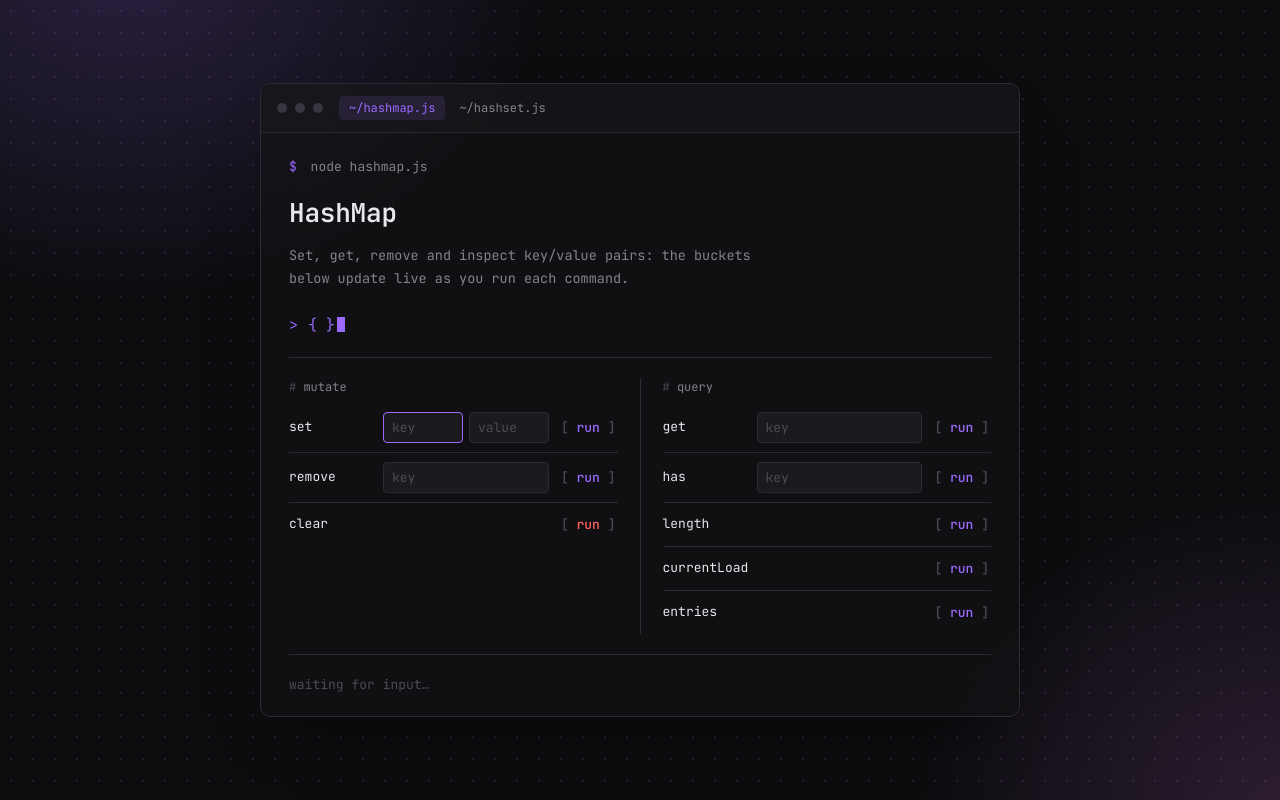
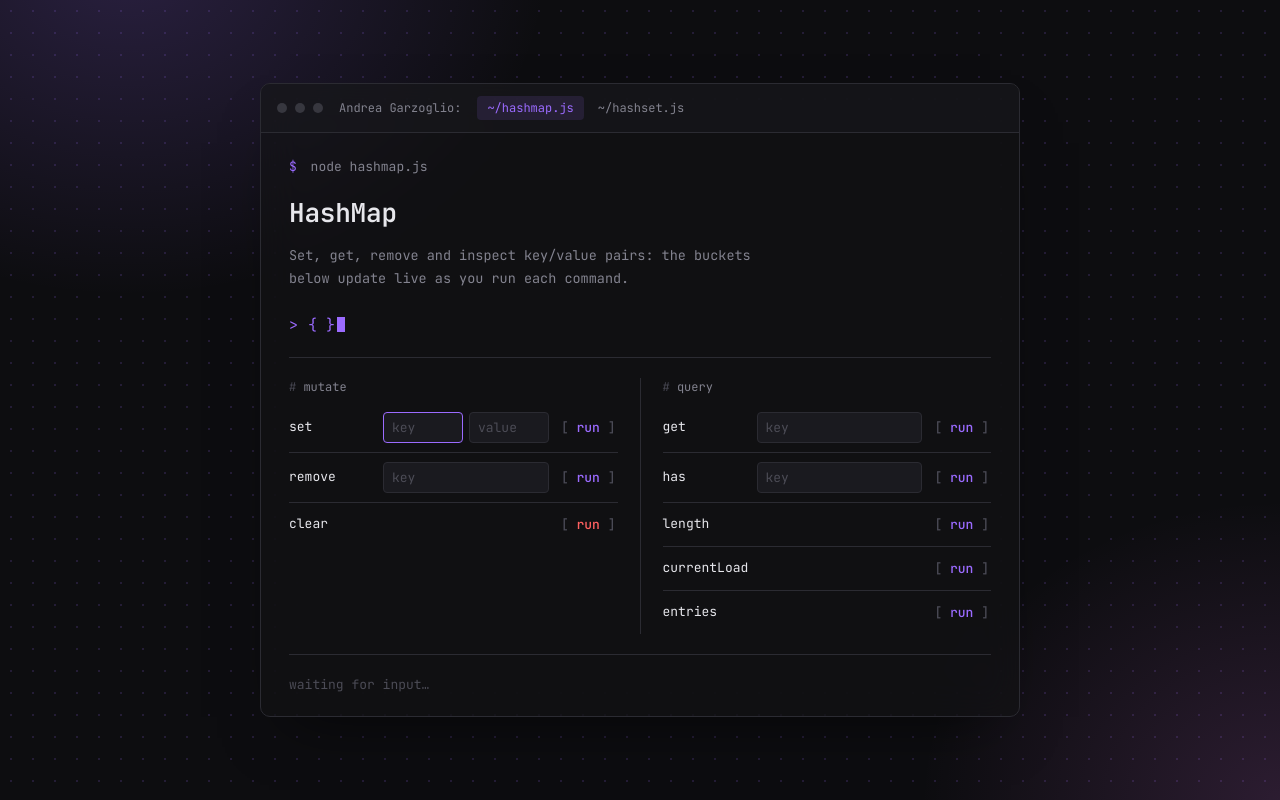
Before and after one commit to AndreaGarzoglio/HashMap-HashSet, a website built with webpack: page src/index.html in a window 1280 px wide. Built offline with nearby package versions, Linux system fonts and the light colour scheme.

Commit message:
Add author name to the titlebar
Match the Linked-List project's titlebar, which shows the author's
name before the path/tabs.

```diff
--- a/src/index.html
+++ b/src/index.html
@@ -12,6 +12,7 @@
         <span class="dot"></span>
         <span class="dot"></span>
         <span class="dot"></span>
+        <span class="path">Andrea Garzoglio:</span>
         <div class="tabs">
           <button class="tab active" id="tab-btn-hashmap" data-tab="hashmap">
             ~/hashmap.js
--- a/src/styles.css
+++ b/src/styles.css
@@ -94,6 +94,12 @@ body {
   height: 10px;
   border-radius: 50%;
   background: #37373f;
+}
+
+.path {
+  margin-left: 8px;
+  font-size: 12px;
+  color: var(--ink-dim);
 }
 
 /* ── Tabs (titlebar) ── */
```
